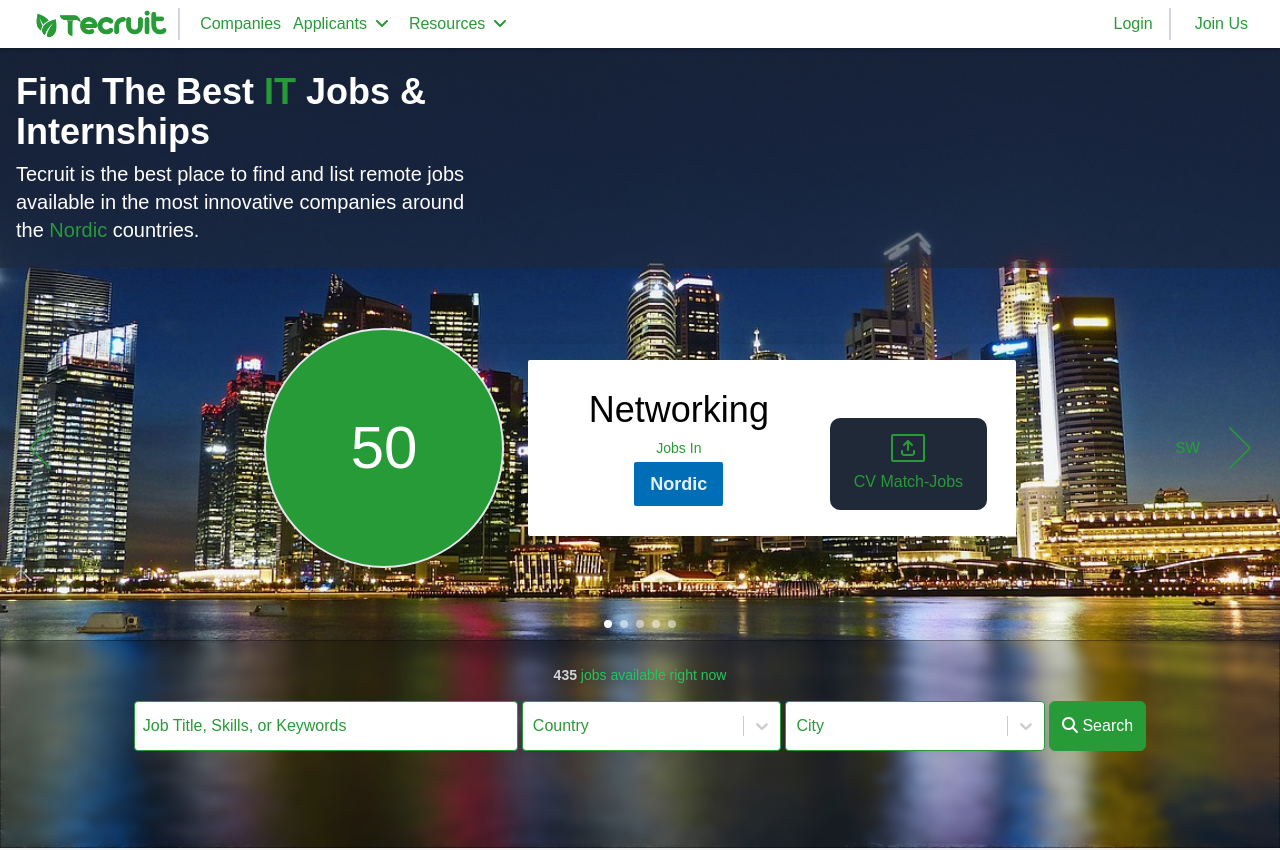
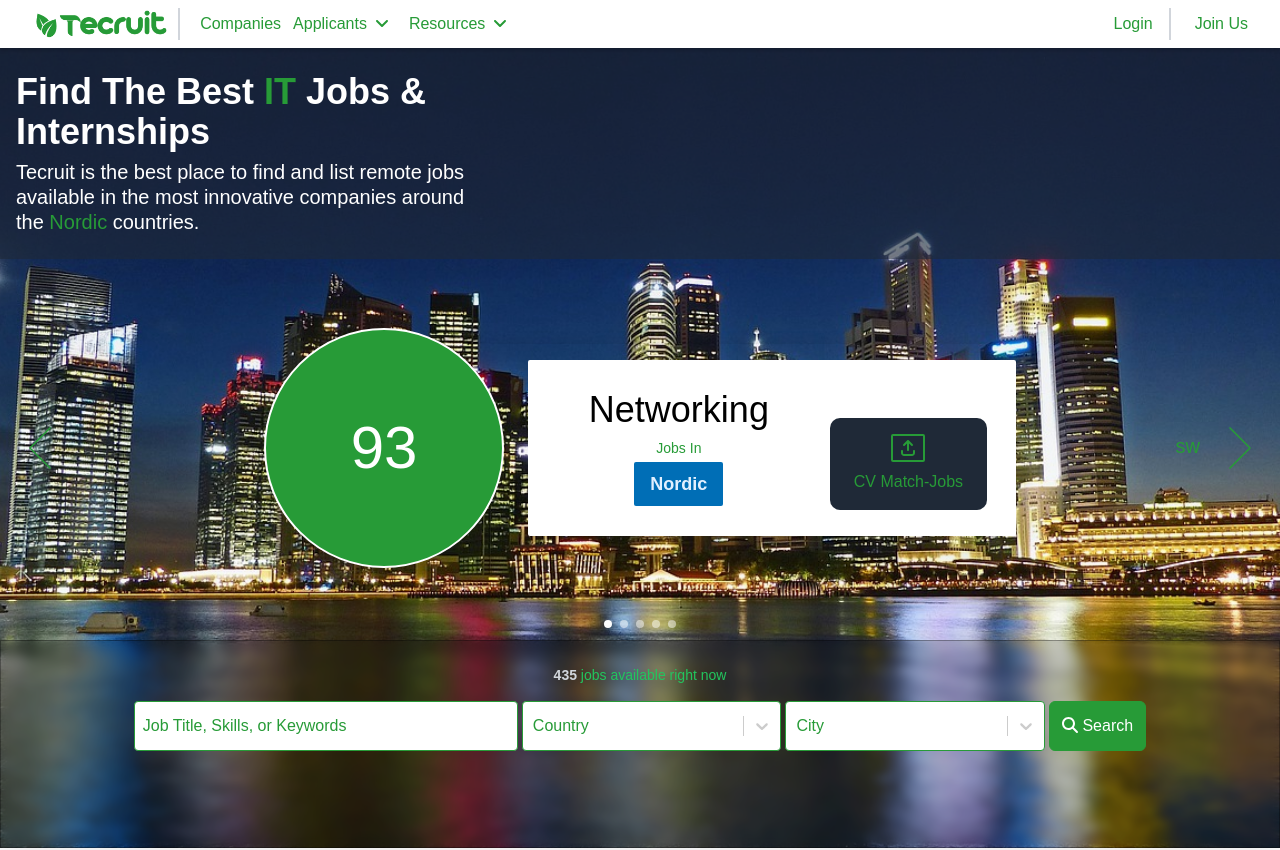
Before and after one commit to Rashadul-Haque-JS/tecruit-media, a React (Create React App) app: page / in a window 1280 px wide. Shown: the top 850 px of the page. Built offline with nearby package versions, Linux system fonts and the light colour scheme; a web font is replaced by a local one.

Commit message:
Added current jobs view by locations

```diff
--- a/src/components/home/Carousel.js
+++ b/src/components/home/Carousel.js
@@ -9,12 +9,16 @@ import { addLocation } from "../../store/features/commonState";
 import { ChevronRight, ChevronLeft } from "react-feather";
 import ApplyNowArrow from "./CallToAction";
 import FileUploadPdf from "../common/FileUploaderPdf";
+import { useSelector } from "react-redux";
+import { createNewSubCategoryArray } from "../../utils/helper";
 
 const Carousel = () => {
   const [curr, setCurr] = useState(0);
+  const [categories, setCategories] = useState([]);
   const [iconSize, setIconSize] = useState(60);
   const [strokeWidth, setStrokeWidth] = useState(0.5);
   const dispatch = useDispatch();
+  const { location } = useSelector((state) => state.common);
 
   const prev = () => {
     setCurr((curr) => (curr === 0 ? slides.length - 1 : curr - 1));
@@ -27,6 +31,12 @@ const Carousel = () => {
     const alt = slides[curr === slides.length - 1 ? 0 : curr + 1].alt;
     dispatch(addLocation(alt));
   };
+
+  useEffect(() => {
+    const newCategories = createNewSubCategoryArray(subCategoryData, location);
+    setCategories(newCategories);
+  }, [location]);
+
 
   useEffect(() => {
     let newSize, newStrokeWidth;
@@ -46,10 +56,12 @@ const Carousel = () => {
     setStrokeWidth(newStrokeWidth);
   }, []);
 
+
   const customstylesSmall = {
     padding: ".8rem 2rem",
     borderRadius: "30px",
     color: "#fff",
+    border: "2px solid #fff",
   };
 
   return (
@@ -129,7 +141,7 @@ const Carousel = () => {
         </div>
       </div>
       <SubCategoryStats
-        categories={subCategoryData}
+        categories={categories}
         country={slides[curr].alt}
       />
       <FileUploadPdf
--- a/src/components/home/CarouselSpecial.js
+++ b/src/components/home/CarouselSpecial.js
@@ -11,7 +11,7 @@ const CarouselSpecial = () => {
                 Find the best <span className="text-tecruitPrimary">IT</span>{" "}
                 jobs &amp; <span className="block">internships <span className="hidden sm:inline-block">arround the</span> <span className="text-tecruitPrimary hidden sm:block">Nordic <span className="text-tecruitSecondary">countries</span></span></span>{" "}
               </h2>
-              <p className="text-lg lg:text-xl xl:text-xl 2xl:text-3xl 3xl:text-4xl 4xl:text-5xl mt-2 leading-5 sm:hidden">
+              <p className="text-lg lg:text-xl xl:text-xl 2xl:text-3xl 3xl:text-4xl 4xl:text-5xl mt-2 leading-4 font-thin sm:hidden" style={{lineHeight:'1.25'}}>
                 Tecruit is the best place to find and list remote jobs
                 <span className="block sm:inline md:inline">
                   available in the most innovative companies around
--- a/src/components/home/SubCategoryStats.js
+++ b/src/components/home/SubCategoryStats.js
@@ -25,26 +25,26 @@ const CategoryStatsSlider = ({ categories, country }) => {
     flexDirection: "column",
     background: "#1F2937",
     color: "#279b37",
-
   };
-
 
   return (
     <div
       className={`flex sm:flex-col justify-start items-center gap-6 sm:gap-8 category-stats-slider rounded-l-full rounded-r-lg px-2 py-4 sm:px-0 md:w-[84vw] lg:w-[75vw] sm:w-full h-52 w-[60vw] shadow-shade sm:shadow-0 z-0 text-tecruitSecondary`}
     >
       <div
-        className={`w-60 h-60 md:w-48 md:h-48 sm:w-32 sm:h-32 sm:py-2 rounded-full flex justify-center items-center text-6xl sm:text-3xl border-2 bg-tecruitPrimary sm:bg-tecruitSpecial `}
+        className={`w-60 h-60 md:w-48 md:h-48 sm:w-32 sm:h-32 sm:py-2 sm:rounded-sm rounded-full flex justify-center items-center text-6xl sm:text-3xl border-2 border-tecruitSecondary sm:border-none bg-tecruitPrimary text-tecruitSecondary sm:bg-tecruitSpecial sm:text-tecruitPrimary`}
       >
-        {currentCategory.totalJobs}
+        {currentCategory?.totalJobs}
       </div>
       <div
         className={`flex-grow sm:w-[94vw] h-full md:h-[80%] flex sm:justify-center justify-evenly items-center py-2 sm:py-4 bg-tecruitSecondary rounded-sm`}
         style={{ color: txt }}
       >
         <div className="flex flex-col justify-center items-center w-1/2">
-          <h1 className="text-4xl sm:text-2xl truncate text-center text-black min-w-full" style={{fontWeight:100}}>
-            {currentCategory.title}
+          <h1
+            className="text-4xl sm:text-2xl truncate text-center text-black min-w-full font-extralight"
+          >
+            {currentCategory?.title}
           </h1>
           <p className="block mt-2 mb-1 text-sm text-tecruitPrimary">Jobs In</p>
           {country === "Norway" && (
@@ -66,7 +66,10 @@ const CategoryStatsSlider = ({ categories, country }) => {
             </p>
           )}
         </div>
-        <FileUploadAndPdf screen="others" children={<ApplyNowArrow  customstyles={customstyles}/>} />
+        <FileUploadAndPdf
+          screen="others"
+          children={<ApplyNowArrow customstyles={customstyles} />}
+        />
       </div>
     </div>
   );
--- a/src/data/mock/subCategory.js
+++ b/src/data/mock/subCategory.js
@@ -1,8 +1,9 @@
 const subCategoryData = [
-    { title: 'Developer', totalJobs: 100 },
-    { title: 'System', totalJobs: 75 },
-    { title: 'Networking', totalJobs: 50 },
-    { title: 'Cloud', totalJobs: 120 },
-    { title: 'Technician', totalJobs: 90 },
-  ];
-  export default subCategoryData;
+  { title: 'Developer', totalJobs: { Sweden: 100, Denmark: 90, Norway: 60, Finland: 75, Nordic:325 } },
+  { title: 'System', totalJobs: { Sweden: 45, Denmark: 30, Norway: 22, Finland: 40, Nordic:137 } },
+  { title: 'Networking', totalJobs: { Sweden: 25, Denmark: 20, Norway: 18, Finland: 30, Nordic:93 } },
+  { title: 'Cloud', totalJobs: { Sweden: 80, Denmark: 60, Norway: 45, Finland: 70, Nordic:255 } },
+  { title: 'Technician', totalJobs: { Sweden: 55, Denmark: 40, Norway: 30, Finland: 50, Nordic:175 } },
+];
+
+export default subCategoryData;
--- /dev/null
+++ b/src/indexDB.config.js
@@ -0,0 +1,6 @@
+import Dexie from "dexie";
+
+const database = new Dexie("cv-storageDB");
+
+
+export default database;
--- a/src/utils/helper.js
+++ b/src/utils/helper.js
@@ -70,3 +70,11 @@ export const getNordicColor = (country) => {
       return { bgc: '#006eb6', txt: '#e2f0ff' };
   }
 };
+
+//Sorting the subcategory data based on the country
+export function createNewSubCategoryArray(data, country) {
+  return data.map((category) => {
+    const newCategory = { title: category.title, totalJobs: category.totalJobs[country] };
+    return newCategory;
+  });
+}
```
